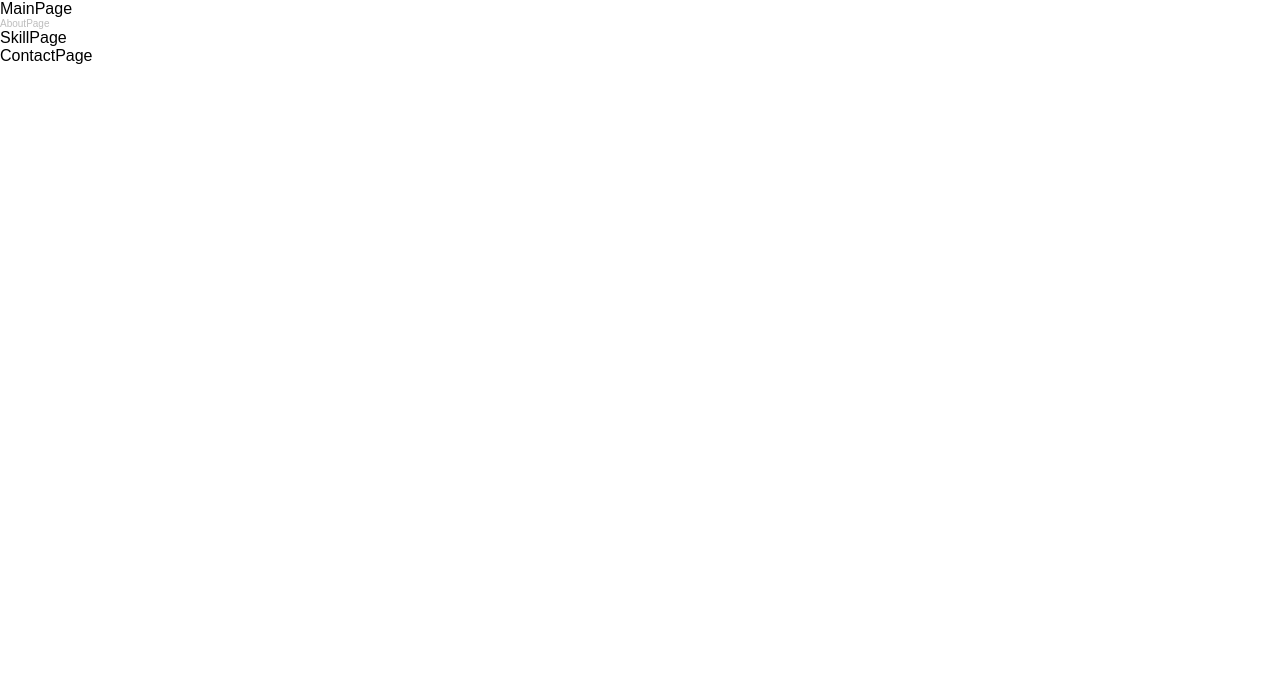
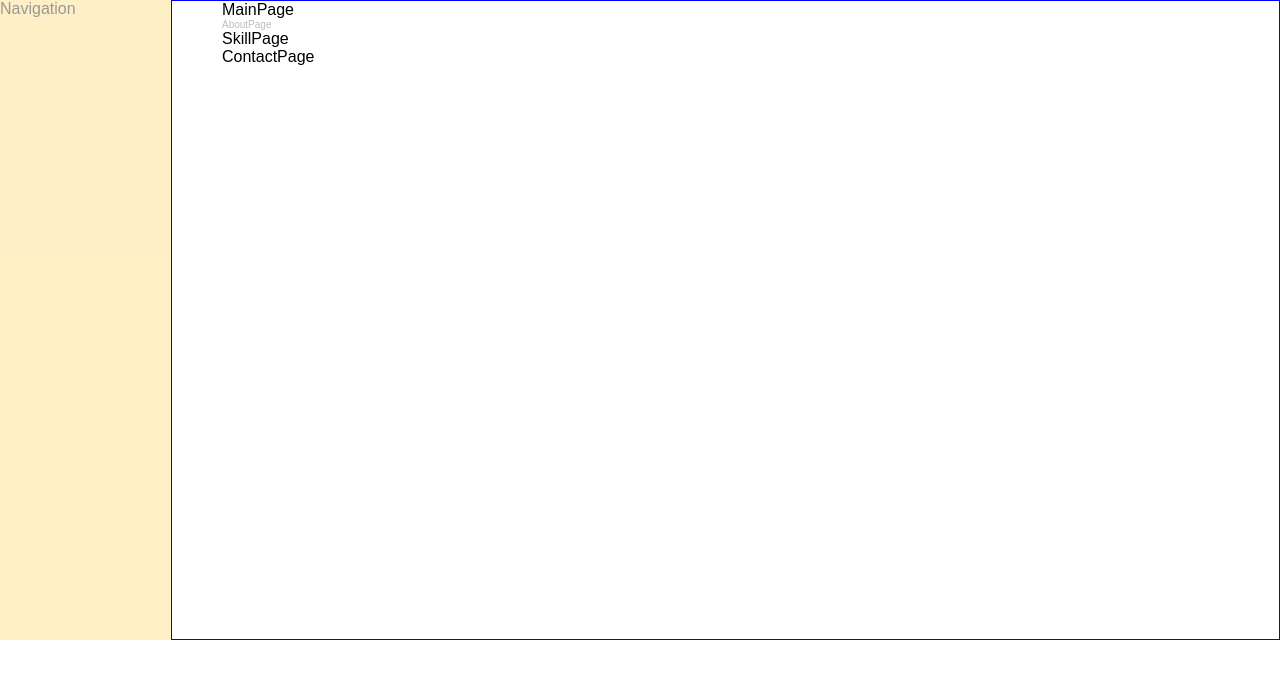
Before and after one commit to takk2/portfolio, a Next.js app: page / in a window 1280 px wide. Shown: the top 678 px of the page. Built offline with nearby package versions, Linux system fonts and the light colour scheme; a web font is replaced by a local one.

Commit message:
[Update] navigation layout, section Wrapper

```diff
--- a/pages/index.tsx
+++ b/pages/index.tsx
@@ -3,8 +3,16 @@ import Image from "next/image";
 import { Inter } from "next/font/google";
 import styles from "@/styles/Home.module.css";
 import LandingContainer from "@/src/components/landing";
+import styled from "@emotion/styled";
+import NavigationContainer from "@/src/components/common/navigation";
 
 const inter = Inter({ subsets: ["latin"] });
+
+const Layout = styled.main`
+  position: relative;
+  display: flex;
+  width: 100%;
+`;
 
 export default function Home() {
   return (
@@ -15,7 +23,10 @@ export default function Home() {
         <meta name="viewport" content="width=device-width, initial-scale=1" />
         <link rel="icon" href="/favicon.ico" />
       </Head>
-      <LandingContainer />
+      <Layout>
+        <NavigationContainer />
+        <LandingContainer />
+      </Layout>
     </>
   );
 }
--- /dev/null
+++ b/src/components/common/navigation/index.tsx
@@ -0,0 +1,6 @@
+import NavigationPresenter from "./presenter";
+
+const NavigationContainer = () => {
+  return <NavigationPresenter />;
+};
+export default NavigationContainer;
--- /dev/null
+++ b/src/components/common/navigation/presenter.tsx
@@ -0,0 +1,10 @@
+import * as S from "./styles";
+
+const NavigationPresenter = () => {
+  return (
+    <>
+      <S.Wrapper>Navigation</S.Wrapper>
+    </>
+  );
+};
+export default NavigationPresenter;
--- /dev/null
+++ b/src/components/common/navigation/styles.ts
@@ -0,0 +1,9 @@
+import theme from "@/src/common/styles/theme";
+import styled from "@emotion/styled";
+
+export const Wrapper = styled.aside`
+  width: 200px;
+  height: 80vh;
+  background-color: ${theme.colors.main.point};
+  opacity: 0.4;
+`;
--- a/src/components/landing/index.tsx
+++ b/src/components/landing/index.tsx
@@ -1,16 +1,24 @@
+import theme from "@/src/common/styles/theme";
+import styled from "@emotion/styled";
 import AboutContainer from "../about";
 import ContactContainer from "../contact";
 import MainContainer from "../main";
 import SkillContainer from "../skill";
 
+const Wrapper = styled.section`
+  width: 100%;
+  padding: 0 50px;
+  border: 1px solid blue;
+`;
+
 const LandingContainer = () => {
   return (
-    <>
+    <Wrapper>
       <MainContainer />
       <AboutContainer />
       <SkillContainer />
       <ContactContainer />
-    </>
+    </Wrapper>
   );
 };
 
```
